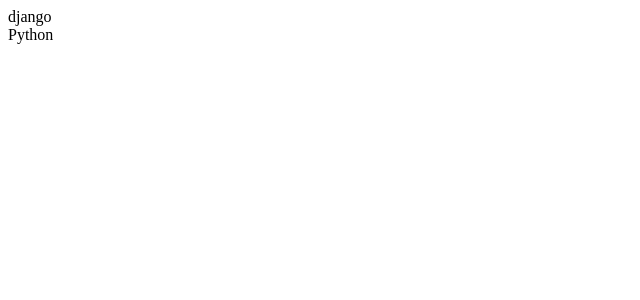
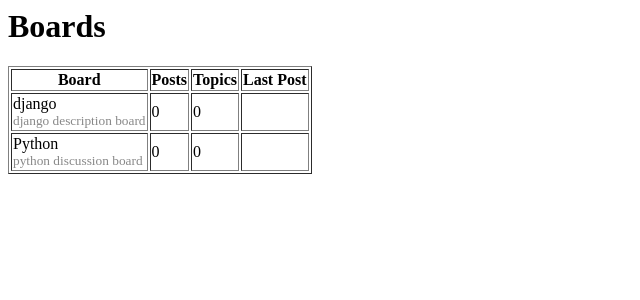
Before and after one commit to nabeelnazeer/Discussion-board, a Django app: page / in a window 1280 px wide. Before the commit the part shown is almost empty. Shown: the top 300 px of the page, without its empty margins (0-640 px from the left). Run offline with Django 4.2, Linux system fonts and the light colour scheme; data comes from the database, SQL or seed files in the repository.

Commit message:
updated views with ne template but basic idea

```diff
--- a/myproject/boards/views.py
+++ b/myproject/boards/views.py
@@ -8,10 +8,5 @@
 
 def home(request):
     boards = Board.objects.all()
-    board_names =  list()
-    for board in boards:
-        board_names.append(board.name)
 
-    response_html = '<br>'.join(board_names)
-
-    return HttpResponse(response_html)
+    return render(request, 'home.html', {'boards':boards})
--- a/myproject/myproject/settings.py
+++ b/myproject/myproject/settings.py
@@ -9,7 +9,7 @@
 For the full list of settings and their values, see
 https://docs.djangoproject.com/en/4.2/ref/settings/
 """
-
+import os
 from pathlib import Path
 
 # Build paths inside the project like this: BASE_DIR / 'subdir'.
@@ -55,7 +55,7 @@
 TEMPLATES = [
     {
         'BACKEND': 'django.template.backends.django.DjangoTemplates',
-        'DIRS': [],
+        'DIRS': [os.path.join(BASE_DIR, 'templates')],
         'APP_DIRS': True,
         'OPTIONS': {
             'context_processors': [
--- a/myproject/templates/home.html
+++ b/myproject/templates/home.html
@@ -1,9 +1,33 @@
+<html>
+  <head>
+    <meta charset="utf-8">
+    <title>Boards</title>
+  </head>
+  <body>
+    <h1>Boards</h1>
 
-<!DOCTYPE html> <html>
-<head>
-<meta charset="utf-8"> <title>Boards</title>
-</head> <body>
-<h1>Boards</h1>
-{% for board in boards %}
-{{ board.name }} <br> {% endfor %}
-</body> </html>
+    <table border="1">
+      <thead>
+        <tr>
+          <th>Board</th>
+          <th>Posts</th>
+          <th>Topics</th>
+          <th>Last Post</th>
+        </tr>
+      </thead>
+      <tbody>
+        {% for board in boards %}
+          <tr>
+            <td>
+              {{ board.name }}<br>
+              <small style="color: #888">{{ board.description }}</small>
+            </td>
+            <td>0</td>
+            <td>0</td>
+            <td></td>
+          </tr>
+        {% endfor %}
+      </tbody>
+    </table>
+  </body>
+</html>
```
Also changed, not shown: 1 other file.
